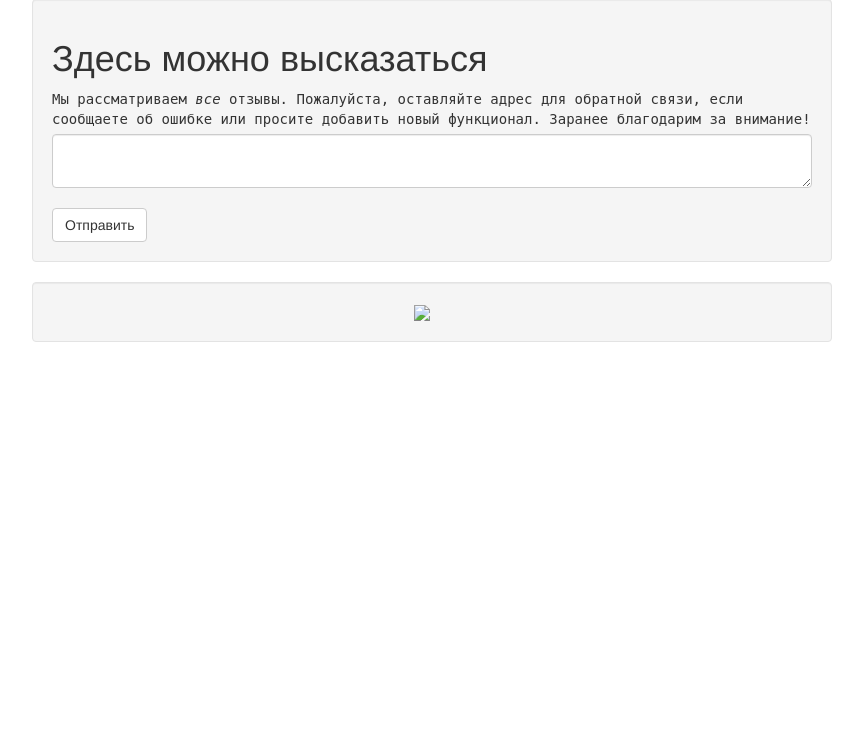
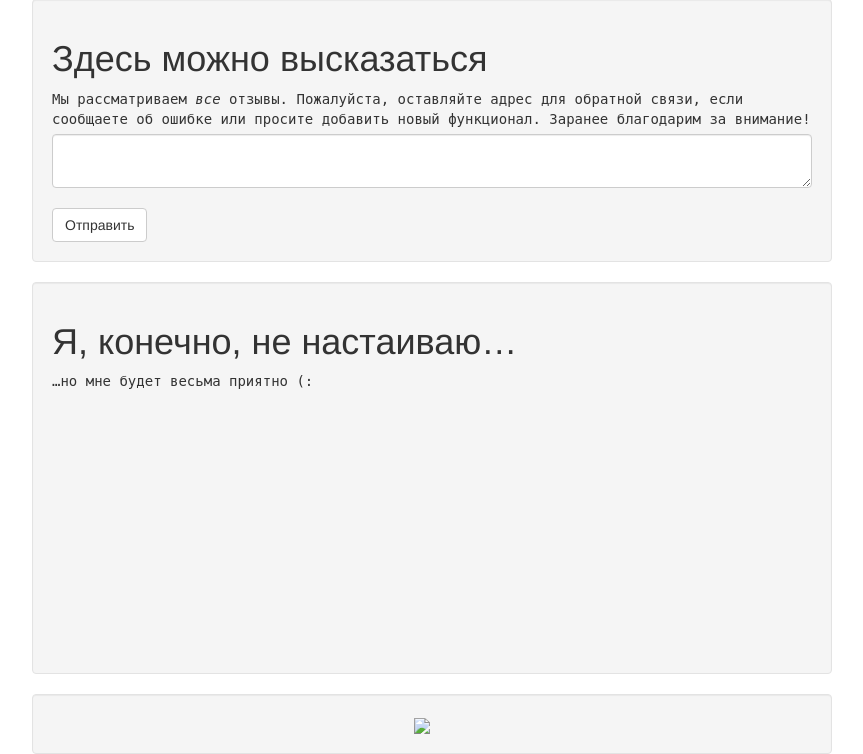
Before and after one commit to vmax/dubki, a Flask app: page /about in a window 1280 px wide. Shown: the part 380-1134 px from the top of the page, without its empty margins (208-1071 px from the left). Before the commit the page ends 722 px from the top, so only its background shows below. Run offline with Flask 2, Linux system fonts and the light colour scheme; some libraries are stand-ins or nearby versions.

Commit message:
donate page well, whynot

```diff
--- a/static/dubki.css
+++ b/static/dubki.css
@@ -29,6 +29,10 @@ label {
 #yandex-copyright-vert {
     display: none;
 }
+#donate-link
+{
+    display: none;
+}
 
 @media only screen and (max-width: 760px) {
   #yandex-copyright-vert { display: block; }
@@ -36,6 +40,8 @@ label {
     .map_container{
         max-width: 760px;
     }
+    #donate-iframe {display: none;}
+    #donate-link {display: block;}
 }
 
 .map {
--- a/templates/about.html
+++ b/templates/about.html
@@ -26,9 +26,11 @@
     	  		<a href="http://rasp.yandex.ru/">API Яндекс.Расписаний</a>
     	  	</label>
     	 </div>
-         {% include 'feedback.html' %}
-        {% include 'navbar.html' %}
-   </div>
+
+            {% include 'feedback.html' %}
+            {% include 'donate.html' %}
+            {% include 'navbar.html' %}
+    </div>
     </body>
 
  </html>
--- /dev/null
+++ b/templates/donate.html
@@ -0,0 +1,19 @@
+<!DOCTYPE html>
+<html lang="ru">
+    <head>
+        <meta charset='utf-8'>
+        <link rel="stylesheet" href="https://maxcdn.bootstrapcdn.com/bootstrap/3.3.4/css/bootstrap.min.css">
+        <link rel="stylesheet" href="../static/dubki.css">
+        <meta name="viewport" content="width=device-width, initial-scale=1">
+    </head>
+
+    <body>
+    	<div id='donate' class='well'>
+    		<h1>Я, конечно, не настаиваю…</h1>
+    		<label>…но мне будет весьма приятно (: </br>
+    			<iframe id='donate-iframe' frameborder="0" allowtransparency="true" scrolling="yes" src="https://money.yandex.ru/embed/shop.xml?account=410011876536490&quickpay=shop&payment-type-choice=on&writer=seller&targets=Dubki&targets-hint=&default-sum=100&button-text=03&comment=on&hint=&successURL=" width="450" height="253"></iframe>
+    			<a id='donate-link' href="http://yasobe.ru/na/dubkiapp">Страница для пожертвований</a>
+    		</label>
+    	</div>
+    </body>
+    </html>
--- a/templates/feedback.html
+++ b/templates/feedback.html
@@ -20,7 +20,6 @@
     	   <textarea id='feedback-text' class='form-control'></textarea></br>
                 <button id="feedback-btn" class="btn btn-default">Отправить</button>
         </div>
-    </div>
     </body>
 
 </html>
```
